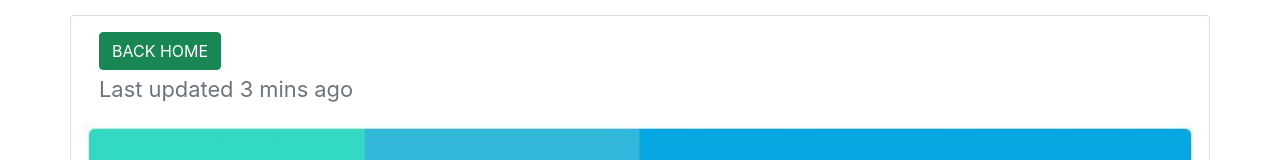
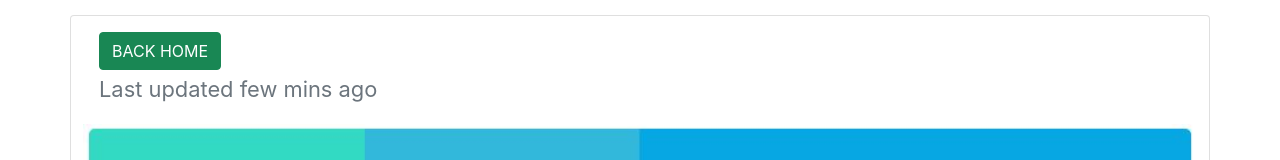
Before and after one commit to asraful-cse/dental-services-website, a React (Create React App) app: page /apply in a window 1280 px wide. Shown: the part 123-283 px from the top of the page. Built offline with nearby package versions, Linux system fonts and the light colour scheme; no server answers.

Commit message:
apply page updated

```diff
--- a/src/App.js
+++ b/src/App.js
@@ -1,9 +1,5 @@
 import React from "react";
-import {
-  BrowserRouter as Router,
-  Switch,
-  Route,
-} from "react-router-dom";
+import { BrowserRouter as Router, Switch, Route } from "react-router-dom";
 import ApplyPage from "./components/ApplyPage/ApplyPage";
 import AboutUs from "./components/Home/AboutUs/AboutUs";
 import Contacts from "./components/Home/Contacts/Contacts";
@@ -16,7 +12,6 @@ import PrivetRoute from "./components/Shared/Login/PrivetRoute/PrivetRoute";
 import Navbar from "./components/Shared/Navbar/Navbar";
 import NotFound from "./components/Shared/NotFound/NotFound";
 import AuthProvider from "./Context/AuthProvider";
-
 
 function App() {
 	return (
--- a/src/components/ApplyPage/ApplyPage.js
+++ b/src/components/ApplyPage/ApplyPage.js
@@ -1,23 +1,21 @@
-import React from 'react';
-import { Link } from 'react-router-dom';
-import apply from '../../images/apply.JPG'
+import React from "react";
+import { Link } from "react-router-dom";
+import apply from "../../images/apply.JPG";
 const ApplyPage = () => {
 	return (
-
 		<>
-
-
 			<div className="card container">
 				<div className="card-body">
 					<Link to="/home">
 						<button className="btn btn-success">BACK HOME</button>
 					</Link>
-                    <p className="card-text"><small className="text-muted">Last updated 3 mins ago</small></p>
+					<p className="card-text">
+						<small className="text-muted">Last updated few mins ago</small>
+					</p>
 				</div>
 				<img src={apply} className="card-img-bottom" alt="..." />
 			</div>
 		</>
-
 	);
 };
 
```
Lines whose indentation alone changed are shown as unchanged.
